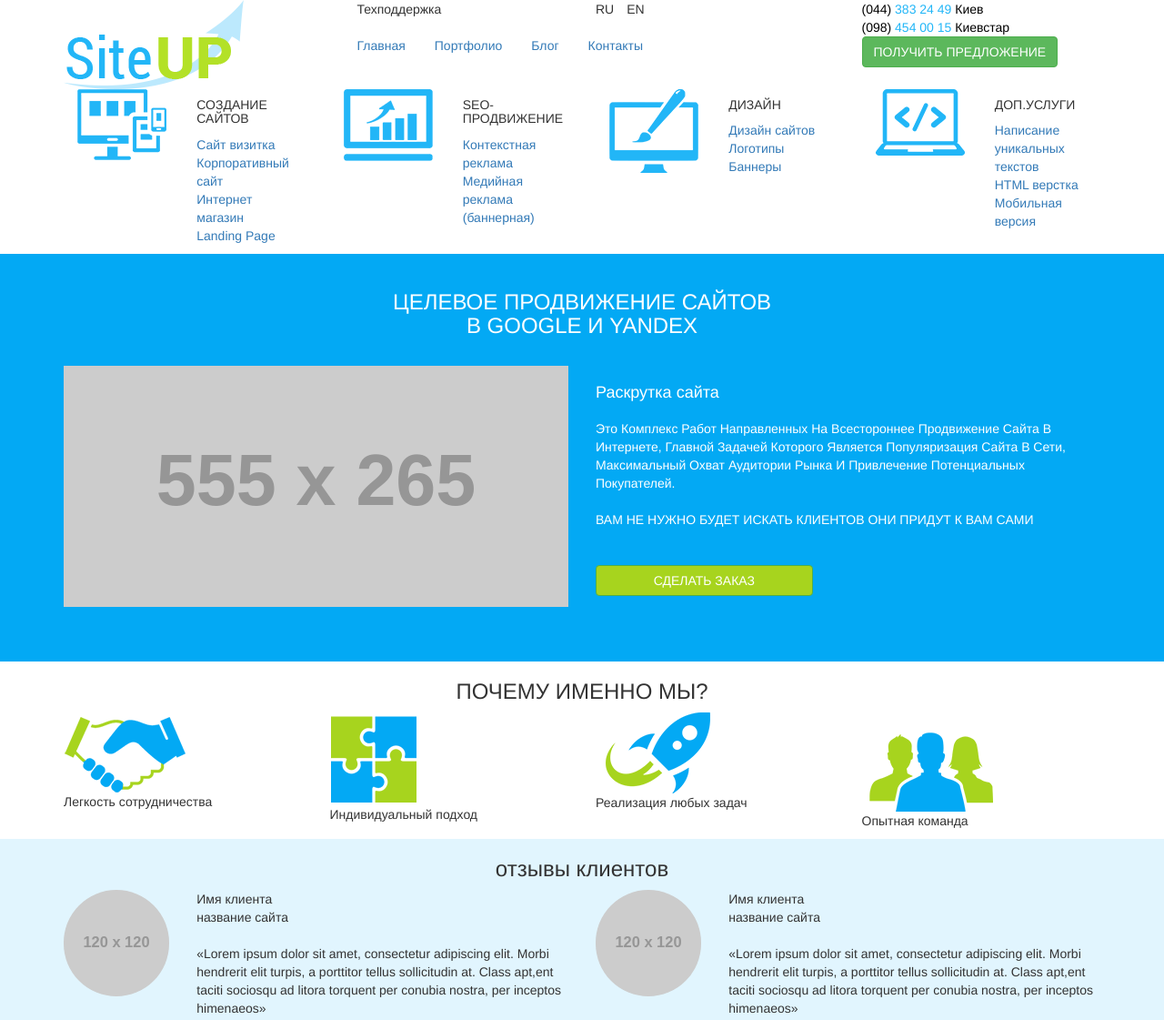
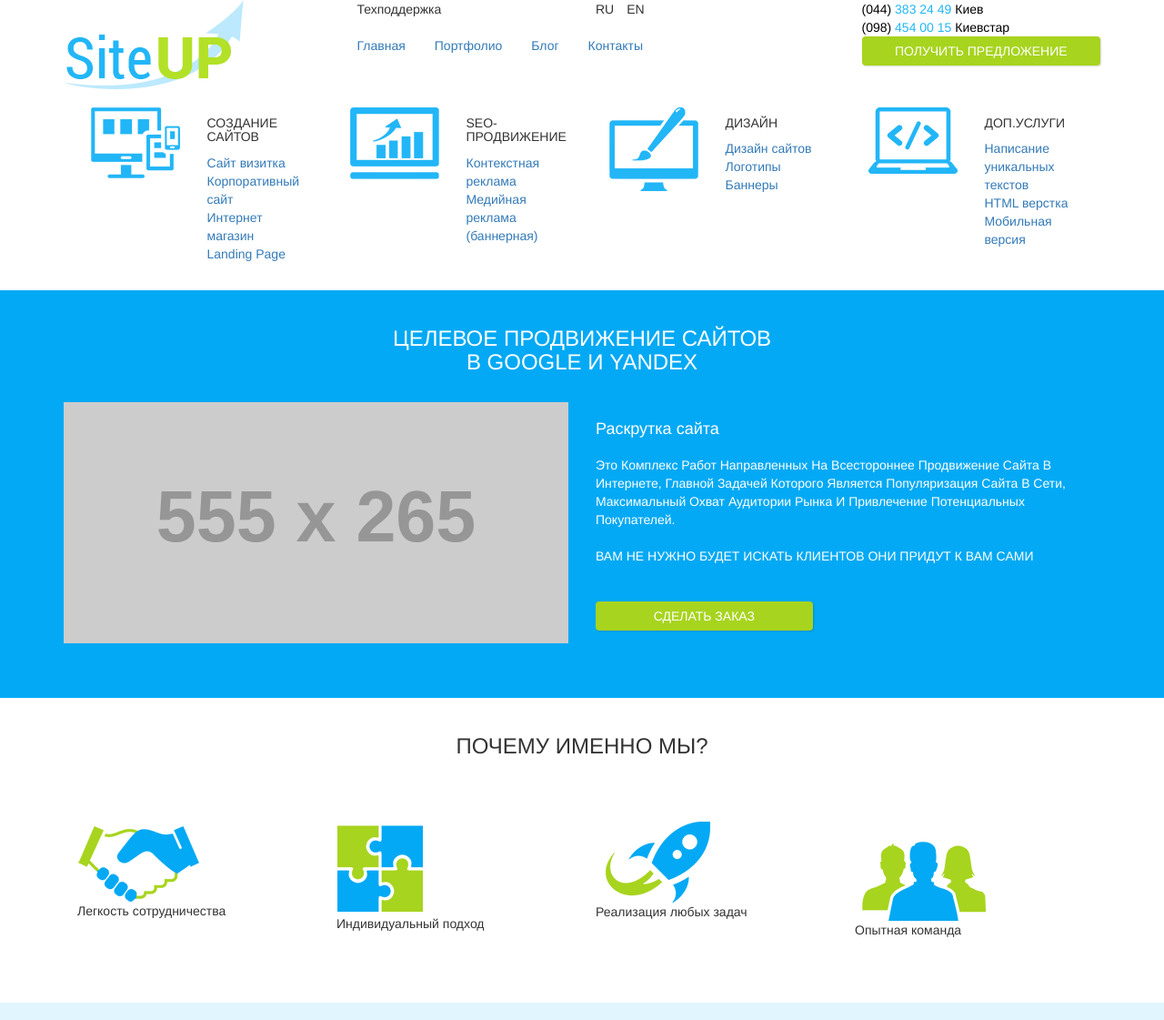
Before and after one commit to cnhtkjr/work, a plain HTML site: page started/index.html in a window 1280 px wide. Shown: the top 1121 px of the page at 91% size. Drawn offline with nearby package versions, Linux system fonts and the light colour scheme; placeholder pictures from the web are drawn by us.

Commit message:
проставил часть маргинов, убрал контейнер-флюид с раздела "Почему мы"

```diff
--- a/started/css/style.css
+++ b/started/css/style.css
@@ -7,7 +7,7 @@
 body {
     margin: 0;
     background: #fff;
-    white-space: nowrap;
+  /*  white-space: nowrap;*/
 }
 
 ul ul{
@@ -97,18 +97,40 @@
 }
 
 .content-header, .content-main, .content-footer, .main-header{
-    margin: 2rem 0;
+    /*margin: 2rem 0;*/
 }
 
 .content-main{
-    margin-bottom: 6rem;
+    /*margin-bottom: 6rem;*/
 
 }
 
-#main-section .btn-success{
+.marginned{
+    margin: 2rem 0;
+
+}
+
+.marginned-bttm{
+
+    margin-bottom: 6rem;
+}
+
+.btn-success{
     width: 43%;
     background-color: #a7d41e;
+    border: 0;
+    -webkit-box-shadow:  1px 1px 2px #0390d0;
+    -moz-box-shadow:  1px 1px 2px #0390d0;
+    box-shadow:  1px 1px 2px #0390d0;
 }
+
+header .btn-success{
+    width: 100%;
+    -webkit-box-shadow: 1px 1px 2px #d9d9d9;
+    -moz-box-shadow: 1px 1px 2px #d9d9d9;
+    box-shadow: 1px 1px 2px #d9d9d9;
+}
+
 
 
 
--- a/started/index.html
+++ b/started/index.html
@@ -82,7 +82,7 @@
                 </div>
 
                 <!-- MENU SITE TOP-->
-                <div class="row menu-site-top">
+                <div class="row menu-site-top marginned">
 
                     <section id="menu-web-developing">
                         <div class="col-xs-3">
@@ -190,7 +190,7 @@
                 <!-- MAIN SECTION-->
                 <section id="main-section">
                     <div class="container">
-                        <header class="main-header">
+                        <header class="main-header marginned">
                             <div class="row">
                                 <div class="col-xs-12">
                                     <h3 class="text-uppercase text-center">
@@ -203,7 +203,7 @@
                             </div>
                         </header>
                         <!-- CONTENT-MAIN-->
-                        <section class="content-main">
+                        <section class="content-main marginned marginned-bttm">
                             <div class="row">
                                 <!-- SLIDER-->
                                 <div class="col-xs-6 slider">
@@ -214,7 +214,7 @@
                                 <!-- SUPPORTING TEXT-->
                                 <div class="col-xs-6">
                                     <section>
-                                        <header class="content-header">
+                                        <header class="content-header marginned">
                                             <h4>Раскрутка сайта</h4>
                                         </header>
 
@@ -226,7 +226,7 @@
                                             аудитории рынка и привлечение потенциальных покупателей.
                                         </p>
 
-                                        <footer class="content-footer text-uppercase">
+                                        <footer class="content-footer text-uppercase marginned">
                                             <span>Вам не нужно будет искать клиентов они придут к вам сами</span>
                                         </footer>
                                         <br/>
@@ -252,7 +252,7 @@
         <section id="why-we-section">
             <div class="row">
                 <div class="container">
-                    <div class="row">
+                    <div class="row marginned marginned-bttm">
                         <div class="col-xs-12">
 
                             <h3 class="text-uppercase text-center">
@@ -261,7 +261,7 @@
 
                         </div>
                     </div>
-                    <div class="row">
+                    <div class="row marginned marginned-bttm">
                         <div class="col-xs-3">
                             <div><img src="img/why-we/easy-cooperation.png" alt="Легкость сотрудничества"/></div>
                             <div>
@@ -296,7 +296,7 @@
         <section id="customer-reviews-section">
             <div class="row row-aque">
 
-                <div class="container-fluid">
+                <div class="container">
                     <div class="row">
                         <div class="col-xs-12 text-center">
                             <h3>отзывы клиентов</h3>
@@ -351,7 +351,7 @@
                     </div>
                 </div>
 
-                <div class="col-xs-12"></div>
+
             </div>
         </section>
         <!-- /customer reviews-->
```
